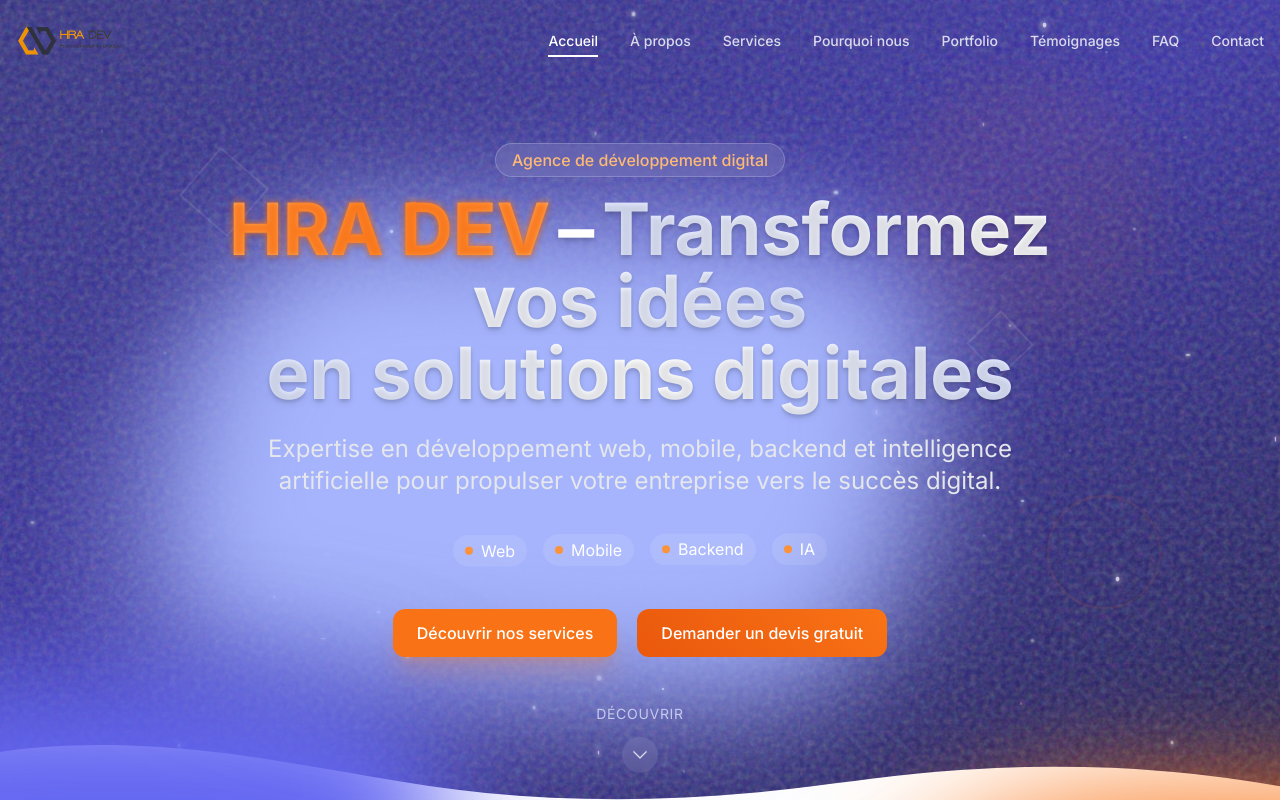
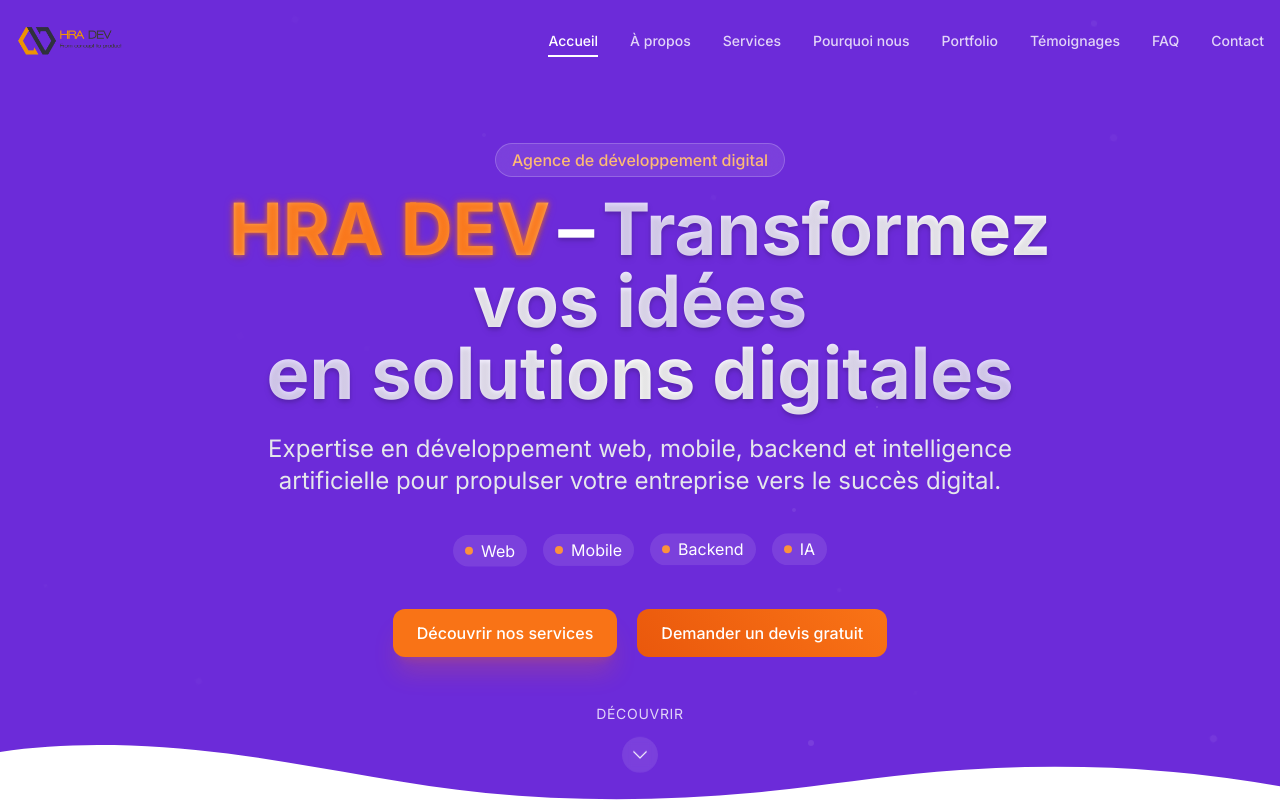
Before and after one commit to rayen43500/hra_dev, a React (Vite) app: page / in a window 1280 px wide. Shown: the top 800 px of the page. Built offline with nearby package versions, Linux system fonts and the light colour scheme.

Commit message:
fixer le background

```diff
--- a/src/components/Footer.tsx
+++ b/src/components/Footer.tsx
@@ -69,38 +69,8 @@
       viewport={{ once: true }}
       transition={{ duration: 0.8 }}
     >
-      {/* Nouveau fond avec dégradé spectaculaire */}
-      <div className="absolute inset-0 bg-gradient-to-br from-primary-900 via-primary-800 to-primary-950"></div>
-      <div className="absolute inset-0 bg-[radial-gradient(circle_at_30%_20%,rgba(120,80,255,0.3)_0%,rgba(0,0,0,0)_60%)]"></div>
-      <div className="absolute inset-0 bg-[radial-gradient(circle_at_70%_80%,rgba(249,115,22,0.25)_0%,rgba(0,0,0,0)_60%)]"></div>
-
-      {/* Particules brillantes */}
-      <div className="stars absolute inset-0 overflow-hidden">
-        {Array.from({ length: 20 }).map((_, i) => (
-          <div
-            key={i}
-            className="star absolute rounded-full bg-white"
-            style={{
-              top: `${Math.random() * 100}%`,
-              left: `${Math.random() * 100}%`,
-              width: `${Math.random() * 3 + 1}px`,
-              height: `${Math.random() * 3 + 1}px`,
-              opacity: Math.random() * 0.8,
-              animation: `twinkle ${Math.random() * 5 + 5}s infinite ${Math.random() * 5}s`
-            }}
-          ></div>
-        ))}
-      </div>
-
-      {/* Éléments décoratifs */}
-      <div className="absolute top-0 left-0 w-full h-full bg-grain opacity-20"></div>
-      <div className="absolute -top-24 -right-24 w-64 h-64 rounded-full bg-secondary opacity-20 blur-xl"></div>
-      <div className="absolute -bottom-32 -left-32 w-96 h-96 rounded-full bg-primary-300 opacity-10 blur-xl"></div>
-
-      {/* Formes géométriques */}
-      <div className="absolute top-20 left-20 w-16 h-16 border-2 border-white/10 rounded-lg rotate-12 opacity-30"></div>
-      <div className="absolute bottom-40 right-20 w-20 h-20 border-2 border-white/10 rounded-full opacity-30"></div>
-      <div className="absolute top-40 right-1/4 w-12 h-12 border-2 border-secondary/20 rotate-45 opacity-30"></div>
+      {/* Fond mauve simple et uni */}
+      <div className="absolute inset-0 bg-primary-500"></div>
 
       {/* Vague en haut du footer */}
       <div className="absolute -top-10 left-0 w-full overflow-hidden rotate-180">
--- a/src/components/Hero.tsx
+++ b/src/components/Hero.tsx
@@ -62,98 +62,8 @@
       id="hero"
       className="relative flex items-center justify-center min-h-screen text-white overflow-hidden"
     >
-      {/* Fond avec gradient amélioré */}
-      <div className="absolute inset-0 bg-gradient-to-br from-primary-900 via-primary-800 to-primary-950"></div>
-
-      {/* Effet d'aurore boréale */}
-      <div className="aurora">
-        <div className="aurora__item"></div>
-        <div className="aurora__item"></div>
-        <div className="aurora__item"></div>
-      </div>
-
-      {/* Étoiles scintillantes */}
-      <div className="stars absolute inset-0 overflow-hidden">
-        {Array.from({ length: 50 }).map((_, i) => (
-          <div
-            key={i}
-            className="star absolute rounded-full bg-white"
-            style={{
-              top: `${Math.random() * 100}%`,
-              left: `${Math.random() * 100}%`,
-              width: `${Math.random() * 3 + 1}px`,
-              height: `${Math.random() * 3 + 1}px`,
-              opacity: Math.random() * 0.8,
-              animation: `twinkle ${Math.random() * 5 + 5}s infinite ${Math.random() * 5}s`
-            }}
-          ></div>
-        ))}
-      </div>
-
-      {/* Motifs de fond animés */}
-      <div className="absolute inset-0 opacity-10 bg-pattern"></div>
-      <div className="absolute inset-0 bg-grain opacity-30"></div>
-
-      {/* Cercles décoratifs */}
-      <motion.div
-        className="absolute top-20 right-[10%] w-64 h-64 rounded-full bg-secondary-500 opacity-10 blur-xl"
-        animate={{
-          scale: [1, 1.2, 1],
-          opacity: [0.05, 0.1, 0.05]
-        }}
-        transition={{
-          duration: 8,
-          repeat: Infinity,
-          ease: "easeInOut"
-        }}
-      />
-      <motion.div
-        className="absolute bottom-20 left-[5%] w-96 h-96 rounded-full bg-primary-300 opacity-5 blur-xl"
-        animate={{
-          scale: [1, 1.1, 1],
-          opacity: [0.03, 0.08, 0.03]
-        }}
-        transition={{
-          duration: 10,
-          repeat: Infinity,
-          ease: "easeInOut",
-          delay: 1
-        }}
-      />
-
-      {/* Éléments géométriques décoratifs */}
-      <motion.div
-        className="absolute top-[20%] left-[15%] w-16 h-16 rotate-45 border-2 border-white opacity-10 parallax"
-        data-speed="0.05"
-        animate={{ rotate: 405 }}
-        transition={{ duration: 20, repeat: Infinity, ease: "linear" }}
-      />
-      <motion.div
-        className="absolute bottom-[25%] right-[10%] w-24 h-24 rounded-full border-2 border-secondary opacity-10 parallax"
-        data-speed="0.08"
-        animate={{ scale: [1, 1.2, 1] }}
-        transition={{ duration: 15, repeat: Infinity, ease: "easeInOut" }}
-      />
-      <motion.div
-        className="absolute top-[40%] right-[20%] w-12 h-12 border-2 border-white opacity-10 parallax"
-        data-speed="0.12"
-        animate={{ rotate: [0, 180] }}
-        transition={{ duration: 25, repeat: Infinity, ease: "linear" }}
-      />
-
-      {/* Grille décorative */}
-      <div className="absolute inset-0 overflow-hidden opacity-5">
-        <div className="absolute inset-0 grid grid-cols-12 gap-4">
-          {Array.from({ length: 12 }).map((_, index) => (
-            <div key={index} className="h-full border-r border-white/30"></div>
-          ))}
-        </div>
-        <div className="absolute inset-0 grid grid-rows-12 gap-4">
-          {Array.from({ length: 12 }).map((_, index) => (
-            <div key={index} className="w-full border-b border-white/30"></div>
-          ))}
-        </div>
-      </div>
+      {/* Fond mauve simple et uni */}
+      <div className="absolute inset-0 bg-primary-500"></div>
 
       <div className="container relative z-10 text-center px-4">
         <motion.div
--- a/src/components/Testimonials.tsx
+++ b/src/components/Testimonials.tsx
@@ -70,17 +70,7 @@
   };
 
   return (
-    <section id="testimonials" className="section py-20 bg-gradient-to-br from-primary-900 via-primary-800 to-primary-900 text-white relative overflow-hidden">
-      {/* Éléments décoratifs */}
-      <div className="absolute top-0 left-0 w-full h-full bg-grid opacity-10"></div>
-      <div className="absolute top-0 left-0 w-full h-full bg-grain opacity-30"></div>
-      <div className="absolute top-20 right-20 w-64 h-64 rounded-full bg-secondary opacity-10 blur-xl"></div>
-      <div className="absolute bottom-20 left-20 w-80 h-80 rounded-full bg-primary-300 opacity-5 blur-xl"></div>
-
-      {/* Quotes décoratifs */}
-      <div className="absolute top-10 left-10 text-9xl text-white opacity-5 font-serif">"</div>
-      <div className="absolute bottom-10 right-10 text-9xl text-white opacity-5 font-serif">"</div>
-
+    <section id="testimonials" className="section py-20 bg-primary-500 text-white relative overflow-hidden">
       <div className="container relative z-10">
         <motion.div
           className="section-title-container"
--- a/src/index.css
+++ b/src/index.css
@@ -5,17 +5,17 @@
 /* Variables globales */
 :root {
   /* Couleurs principales */
-  --primary-50: #eef2ff;
-  --primary-100: #e0e7ff;
-  --primary-200: #c7d2fe;
-  --primary-300: #a5b4fc;
-  --primary-400: #818cf8;
-  --primary-500: #6366f1;
-  --primary-600: #4f46e5;
-  --primary-700: #4338ca;
-  --primary-800: #3730a3;
-  --primary-900: #312e81;
-  --primary-950: #1e1b4b;
+  --primary-50: #f3eeff;
+  --primary-100: #e4d9ff;
+  --primary-200: #c7b3ff;
+  --primary-300: #a98dff;
+  --primary-400: #8b66ff;
+  --primary-500: #6C2BD9;
+  --primary-600: #5a24b5;
+  --primary-700: #4a148c;
+  --primary-800: #3a1078;
+  --primary-900: #2a0c64;
+  --primary-950: #1e084a;
 
   /* Couleurs secondaires */
   --secondary-50: #fff7ed;
@@ -352,8 +352,8 @@
   height: 60%;
   background-color: var(--primary-500);
   border-radius: 37% 29% 27% 27% / 28% 25% 41% 37%;
-  filter: blur(60px);
-  mix-blend-mode: overlay;
+  filter: blur(80px);
+  mix-blend-mode: soft-light;
 }
 
 .aurora__item:nth-of-type(1) {
@@ -363,7 +363,7 @@
 }
 
 .aurora__item:nth-of-type(2) {
-  background-color: var(--secondary-500);
+  background-color: var(--secondary-600);
   right: -10%;
   top: 0;
   animation: aurora-border 6s ease-in-out 1s infinite,
@@ -371,7 +371,7 @@
 }
 
 .aurora__item:nth-of-type(3) {
-  background-color: var(--primary-300);
+  background-color: var(--primary-400);
   left: -20%;
   bottom: -30%;
   animation: aurora-border 6s ease-in-out 2s infinite,
--- a/tailwind.config.js
+++ b/tailwind.config.js
@@ -8,18 +8,18 @@
     extend: {
       colors: {
         primary: {
-          50: '#eef2ff',
-          100: '#e0e7ff',
-          200: '#c7d2fe',
-          300: '#a5b4fc',
-          400: '#818cf8',
-          500: '#6366f1',
-          600: '#4f46e5',
-          700: '#4338ca',
-          800: '#3730a3',
-          900: '#312e81',
-          950: '#1e1b4b',
-          DEFAULT: '#4f46e5',
+          50: '#f3eeff',
+          100: '#e4d9ff',
+          200: '#c7b3ff',
+          300: '#a98dff',
+          400: '#8b66ff',
+          500: '#6C2BD9', // Couleur principale - violet profond
+          600: '#5a24b5',
+          700: '#4a148c',
+          800: '#3a1078',
+          900: '#2a0c64',
+          950: '#1e084a',
+          DEFAULT: '#6C2BD9',
         },
         secondary: {
           50: '#fff7ed',
@@ -41,8 +41,8 @@
         heading: ['Poppins', 'sans-serif'],
       },
       boxShadow: {
-        'glow': '0 0 15px rgba(99, 102, 241, 0.4)',
-        'glow-lg': '0 0 30px rgba(99, 102, 241, 0.6)',
+        'glow': '0 0 15px rgba(108, 43, 217, 0.4)',
+        'glow-lg': '0 0 30px rgba(108, 43, 217, 0.6)',
         'glow-orange': '0 0 15px rgba(249, 115, 22, 0.4)',
         'glow-orange-lg': '0 0 30px rgba(249, 115, 22, 0.6)',
       },
```
